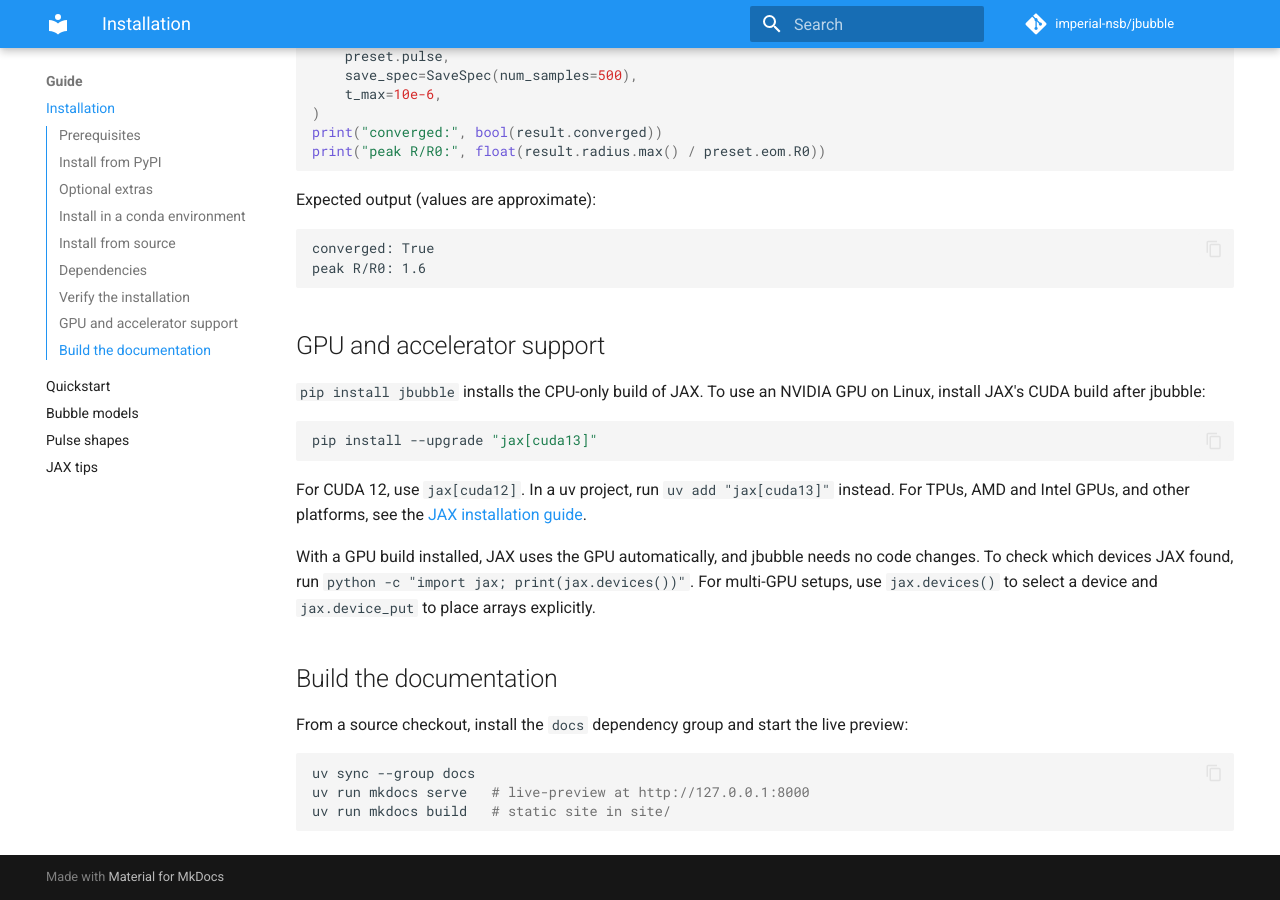
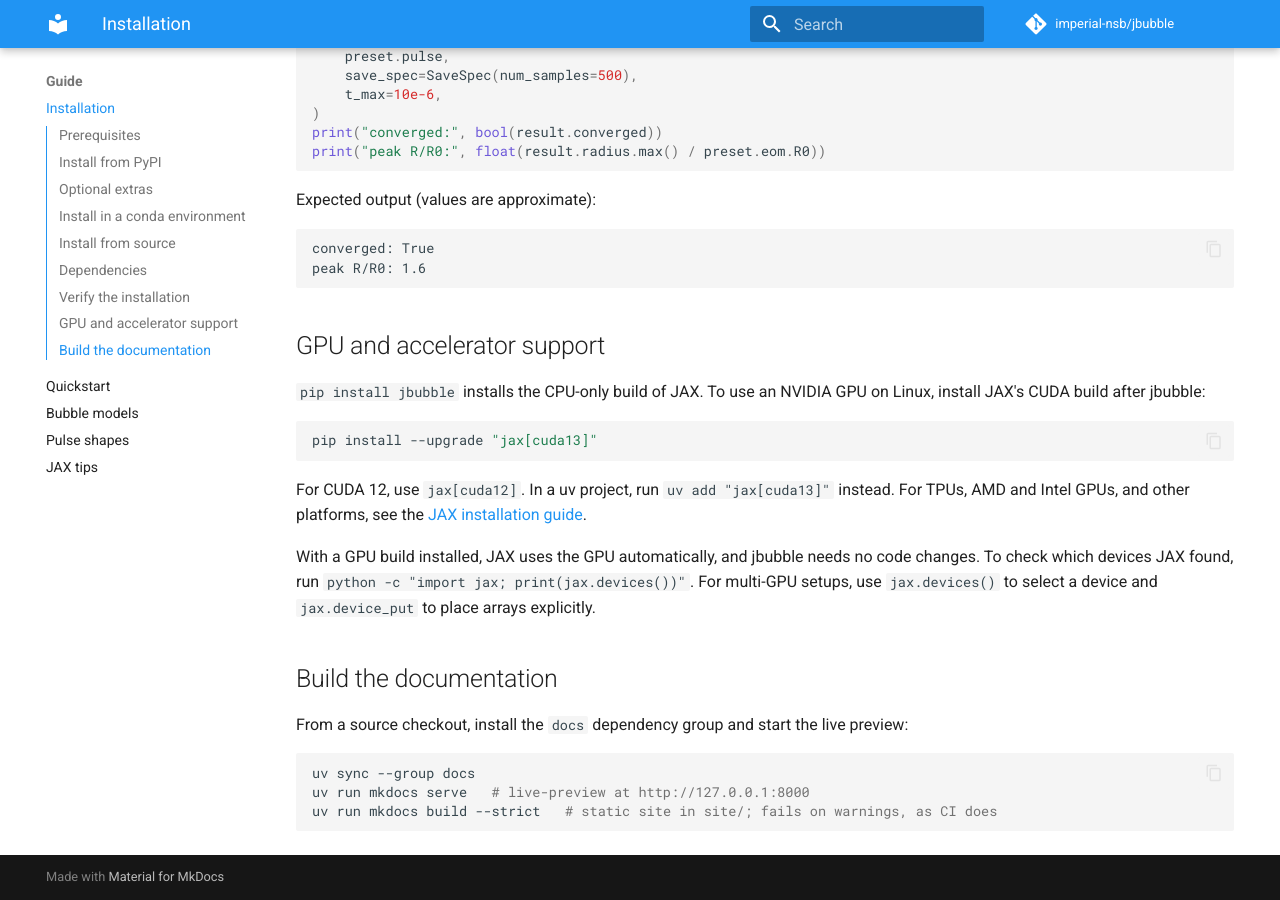
Before and after one commit to imperial-nsb/jbubble, an MkDocs documentation site: the page built from docs/guide/installation.md, in a window 1280 px wide and 900 px high, scrolled down 2177 px. Built offline with MkDocs 1.6.1 and Material for MkDocs 9.7.7, drawn with Linux system fonts in a browser that asks for light colours; comment, search, counter and statistics services are not loaded.

Commit message:
ci(docs): build the documentation in strict mode
Without `--strict`, MkDocs prints a warning for a broken cross-reference
in a docstring, and the docs job still passes. The site now builds with no
warnings, so both the pull-request build and the `gh-deploy` step pass
`--strict` to keep the docstring autorefs from breaking silently. The
installation guide shows the same command for local builds.

````diff
--- a/docs/guide/installation.md
+++ b/docs/guide/installation.md
@@ -111,5 +111,5 @@ From a source checkout, install the `docs` dependency group and start the live p
 ```bash
 uv sync --group docs
 uv run mkdocs serve   # live-preview at http://127.0.0.1:8000
-uv run mkdocs build   # static site in site/
+uv run mkdocs build --strict   # static site in site/; fails on warnings, as CI does
 ```
````
Also changed, not shown: 1 other file.
